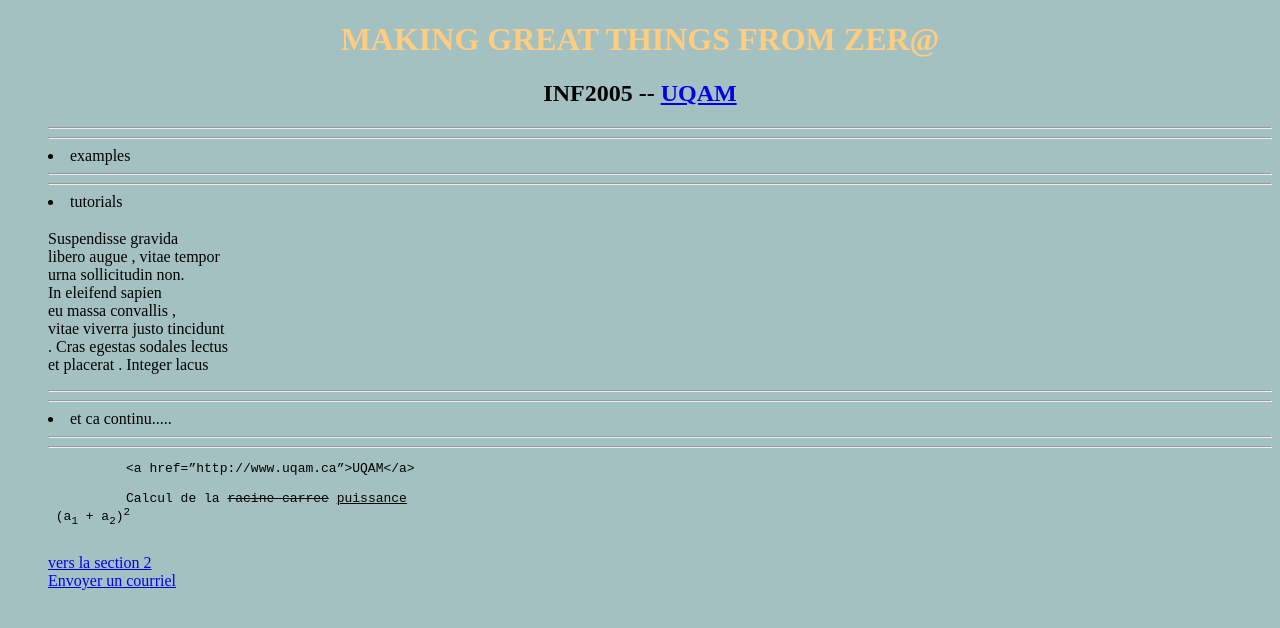
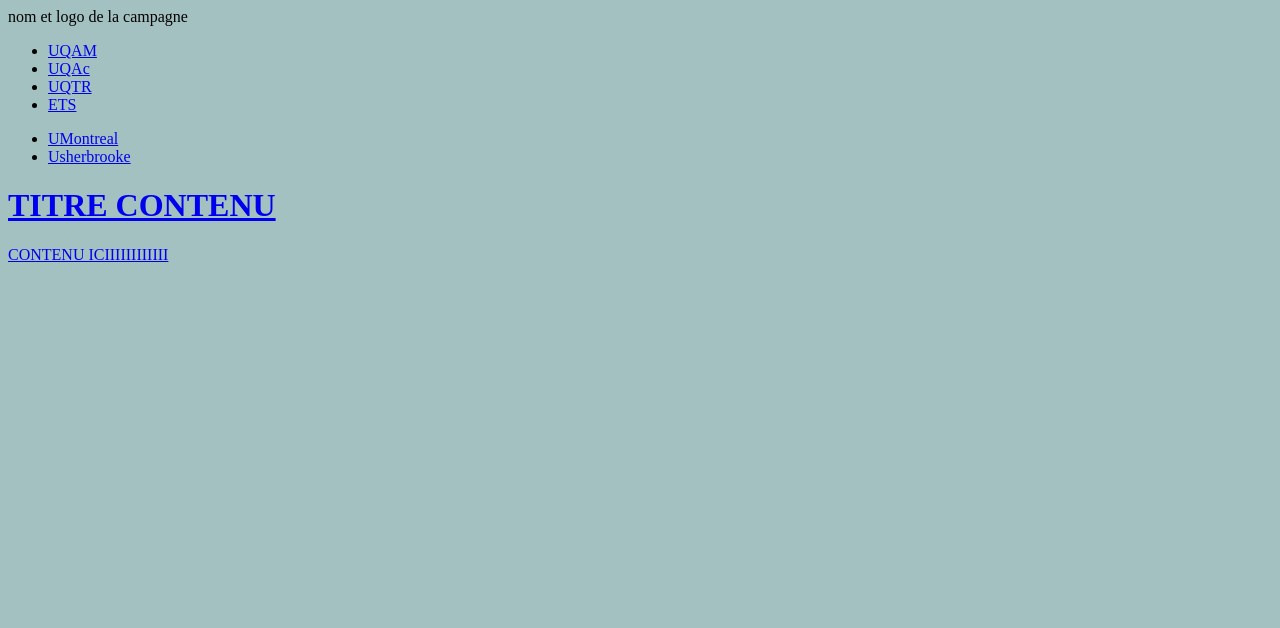
Before and after one commit to alancipher/INF3190-web, a plain HTML site: page index.html in a window 1280 px wide. Drawn offline with Linux system fonts and the light colour scheme.

Commit message:
by makefile

```diff
--- a/index.html
+++ b/index.html
@@ -7,7 +7,53 @@
 	 <!-- TABLES-->
 	 <body style="background-color:#a4c1c1;">
 
-	   <center>
+
+
+
+
+	 	<div class= "container" >
+	 	<div class = "banner"> nom et logo de la campagne
+
+	 	<div/>
+	 	<div class= "page" >
+	 		<nav>
+
+       <ul>
+       	<li><a href= "https://uqam.ca/"> UQAM</li>
+       	<li><a href= "#"> UQAc</li>
+        <li><a href= "#"> UQTR</li>
+       	<li><a href= "#"> ETS</li>
+       </ul>
+
+       <ul>
+
+       	<li><a href= "#"> UMontreal</li>
+       	<li><a href= "#"> Usherbrooke</li>
+       </ul>
+
+
+       <ul>
+
+       </ul>
+
+
+
+
+	 		</nav>
+
+	 	</div>
+
+
+
+	 	<div class = "contenu">
+	 		<h1>TITRE CONTENU</h1>
+	 		CONTENU ICIIIIIIIIIIII
+
+	 	</div>
+	 </div>
+
+
+	 <!--  <center>
 	   	 <h1> <font color =#ffcc80> MAKING GREAT THINGS FROM ZER@ </font></h1>
 	   	 <h2>INF2005 --   <a href=”http://www.uqam.ca#”>UQAM</a></h2>
 
@@ -16,13 +62,14 @@
 	   </center>
 
 
-        <dir>
+        <dir> -->
          <!-- <li>examples</li>
          <li>tutorials</li>
          <li>et ca continu.....</li>> -->
 
+         <!-- page primncipale ******* -->
 
-         <hr style="color:#00ff00; size= 50";/><hr>
+        <!-- <hr style="color:#00ff00; size= 50";/><hr>
           <li>examples</li>
         <hr style="background-color:#00ff00; size= 50";/><hr>
           <li>tutorials</li>
@@ -43,7 +90,7 @@
             <a href=”#section2”>vers la section 2</a><br/>
            <a href=”mailto:info@blabla.uqam.ca”>Envoyer un courriel</a><br/>
 
-          </dir>
+          </dir> -->
         <!--<hr style="background-color:green; size= 50";/> -->
          <!--<p dir="rtl">This paragraph is in English and correctly goes left to right.</p>
           -->
```
Also changed, not shown: CSS/index.html (added), CSS/lab3ex1.html (added), CSS/lab3ex2.html (added), CSS/lab3ex3.html (added).
